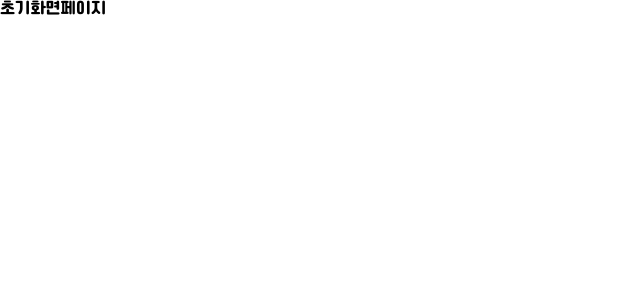
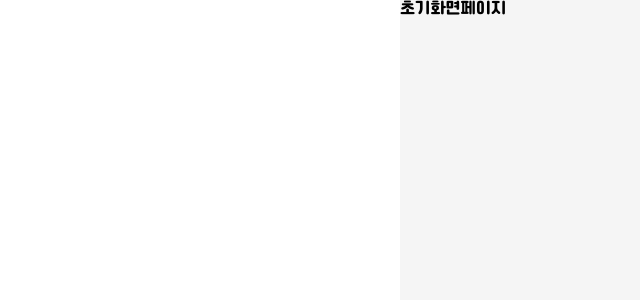
Before and after one commit to FRONT-END-BOOTCAMP-PLUS-3/moongchija, a Next.js app: page / in a window 1280 px wide. Shown: the top 300 px of the page, without its empty margins (0-640 px from the left). Built offline with nearby package versions, Linux system fonts and the light colour scheme; a web font is replaced by a local one.

Commit message:
[style] RootLayout container 추가

```diff
--- a/app/globals.css
+++ b/app/globals.css
@@ -170,3 +170,10 @@ table {
 body {
   font-family: var(--font-main);
 }
+
+.container {
+  width: 480px;
+  height: 100vh;
+  margin: 0 auto;
+  background-color: var(--grey-2-color);
+}
--- a/app/layout.tsx
+++ b/app/layout.tsx
@@ -17,7 +17,7 @@ export default function RootLayout({
         <title>뭉치자</title>
       </head>
       <body>
-        <div>{children}</div>
+        <div className="container">{children}</div>
       </body>
     </html>
   );
```
